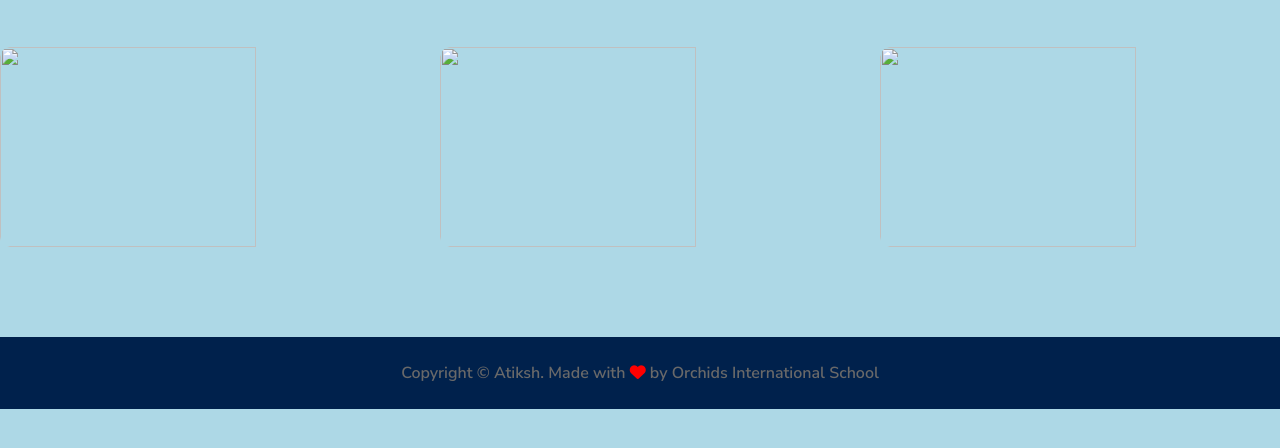
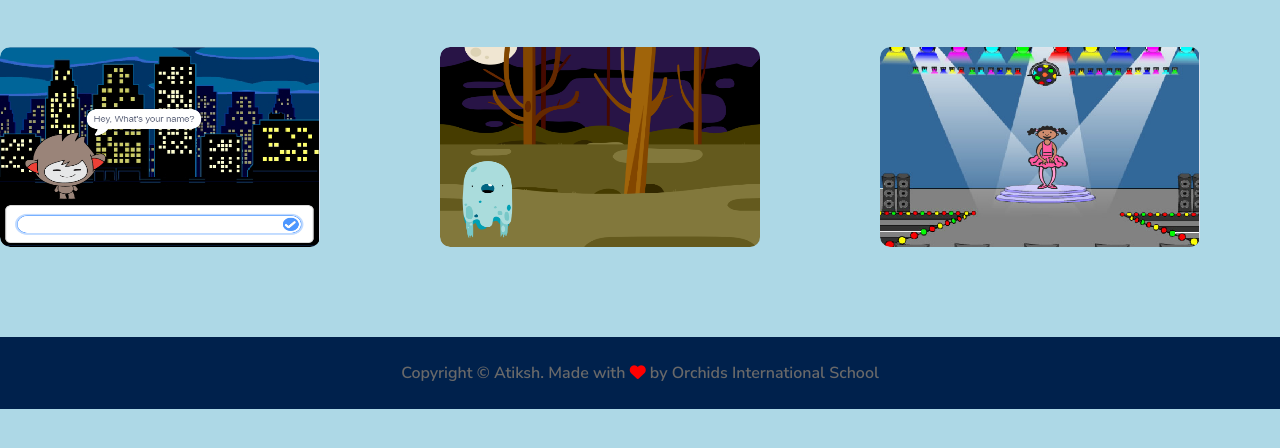
Before and after one commit to OPAC123/OPAC, a plain HTML site: page Portfolio.html in a window 1280 px wide. Shown: the part 156-604 px from the top of the page. Drawn offline with Linux system fonts and the light colour scheme.

Commit message:
Update Portfolio.html

```diff
--- a/Portfolio.html
+++ b/Portfolio.html
@@ -8,7 +8,7 @@
     <body>
         <header>
             <nav>
-                <img src="images/Logo.PNG" width="150">
+                <img src="Logo.PNG" width="150">
 
             <ul>
 
@@ -24,21 +24,21 @@
                 <h1 class="portfolio-title">Projects</h1>
         <div class="portfolio-work-list">
             <div class="portfolio">
-            <img src="images/project1.png" height="200px">
+            <img src="project1.png" height="200px">
         </div>
         <div class="layer">
             <h3>Talking Bot</h1>
             <p>The talking bot is a project made in scratch</p>
         </div>
         <div class="portfolio">
-            <img src="images/project2.png" height="200px">
+            <img src="project2.png" height="200px">
         </div>
         <div class="layer">
             <h3>Ghost Buster</h1>
             <p>The Ghost Buster is a project made in scratch in which ghost sprite hides</p>
         </div>
         <div class="portfolio">
-            <img src="images/project3.png" height="200px">
+            <img src="project3.png" height="200px">
         </div>
         <div class="layer">
             <h3>Dancing Girl</h1>
```
